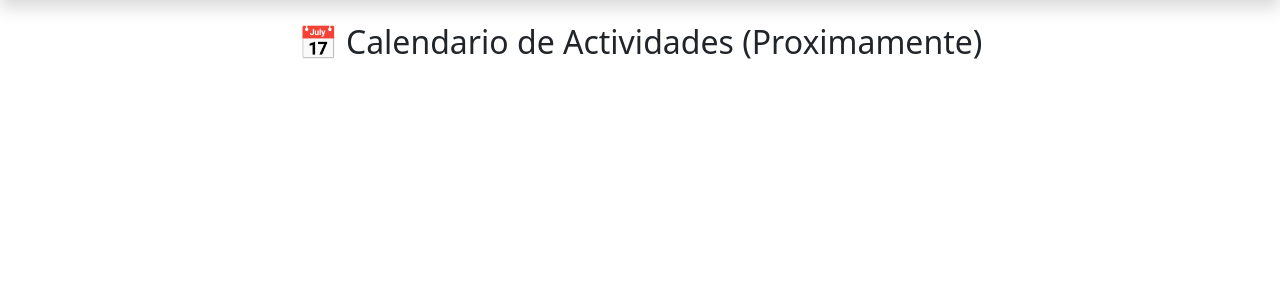
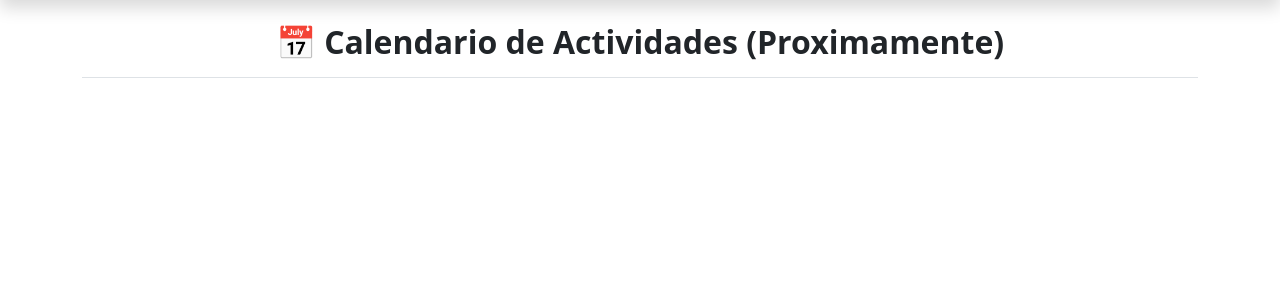
Before and after one commit to PanchoFJF/UCSE-2025-IW-TP-G7-Fornari_Gigon_Pluda, a Django app: page /calendario/ in a window 1280 px wide. Shown: the part 71-371 px from the top of the page. Run offline with Django 5.2, Linux system fonts and the light colour scheme; some libraries are stand-ins or nearby versions; some web fonts are replaced.

Commit message:
Update CSS & paginas - Globalizamos formato para h2 en static CSS

```diff
--- a/parroquiaproject/sitio/templates/calendario.html
+++ b/parroquiaproject/sitio/templates/calendario.html
@@ -1,20 +1,16 @@
 {% extends "base.html" %}
+{% load static %}
 
 {% block title %}Calendario{% endblock %}
 
 {% block head %}
   <!-- FullCalendar CSS -->
   <link href="https://cdn.jsdelivr.net/npm/fullcalendar@6.1.8/index.global.min.css" rel="stylesheet">
-  <style>
-    #calendar {
-      max-width: 900px;
-      margin: 40px auto;
-    }
-  </style>
+  <link rel="stylesheet" href="{% static 'css/styles.css' %}">
 {% endblock %}
 
 {% block content %}
-  <h2 class="text-center mb-3">📅 Calendario de Actividades (Proximamente)</h2>
+  <h2>📅 Calendario de Actividades (Proximamente)</h2>
   <div id="calendar"></div>
 {% endblock %}
 
@@ -27,28 +23,19 @@
       var calendarEl = document.getElementById('calendar');
 
       var calendar = new FullCalendar.Calendar(calendarEl, {
-        initialView: 'dayGridMonth', // vista mensual
-        locale: 'es', // idioma español
+        initialView: 'dayGridMonth',
+        locale: 'es',
         headerToolbar: {
           left: 'prev,next today',
           center: 'title',
           right: 'dayGridMonth,timeGridWeek,timeGridDay'
         },
         events: [
-          {
-            title: 'Día del Catequista',
-            start: '2025-08-21',
-            color: '#28a745' // verde (permanente)
-          },
-          {
-            title: 'Pascua',
-            start: '2025-04-20',
-            color: '#f39c12' // naranja (variable)
-          }
+          { title: 'Día del Catequista', start: '2025-08-21', color: '#28a745' },
+          { title: 'Pascua', start: '2025-04-20', color: '#f39c12' }
         ],
         dateClick: function(info) {
           alert("Fecha seleccionada: " + info.dateStr);
-          // aquí podrías abrir un modal para añadir evento
         }
       });
 
--- a/parroquiaproject/sitio/templates/dashboard.html
+++ b/parroquiaproject/sitio/templates/dashboard.html
@@ -3,7 +3,7 @@
 
 {% block content %}
 <div class="container mt-4">
-    <h1 class="mb-3">Bienvenido, {{ user.username }} 👋</h1>
+    <h2 class="mb-3">Bienvenido, {{ user.username }} 👋</h2>
     <p>En esta sección puedes ver tus suscripciones:</p>
 
     <!-- Mis Iglesias Suscriptas -->
--- a/parroquiaproject/sitio/templates/iglesias.html
+++ b/parroquiaproject/sitio/templates/iglesias.html
@@ -9,8 +9,7 @@
 
 {% block content %}
 <div class="container mt-4">
-
-  <h2 class="h2 fw-bold text-center pb-3 mb-4 border-bottom">
+  <h2>
     Iglesias
     <button class="btn btn-warning mt-2 mt-sm-0 float-end" data-bs-toggle="collapse" data-bs-target="#formIglesia">
       ➕ Añadir
--- a/parroquiaproject/static/css/styles.css
+++ b/parroquiaproject/static/css/styles.css
@@ -62,3 +62,17 @@
       padding: 0.35rem 0.5rem;
     }
   }
+
+/* Titulo */
+  h2 {
+    font-weight: 700;             /* fw-bold */
+    text-align: center;           /* text-center */
+    padding-bottom: 1rem;         /* pb-3 → 16px */
+    margin-bottom: 1.5rem;        /* mb-4 → 24px */
+    border-bottom: 1px solid #dee2e6; /* border-bottom de Bootstrap */
+}
+
+#calendar {
+      max-width: 900px;
+      margin: 40px auto;
+}
```
Also changed, not shown: parroquiaproject/sitio/templates/actividades.html (+8 -11 lines), parroquiaproject/sitio/templates/horarios.html (+6 -4 lines), parroquiaproject/sitio/templates/inicio.html (+4 -6 lines).
